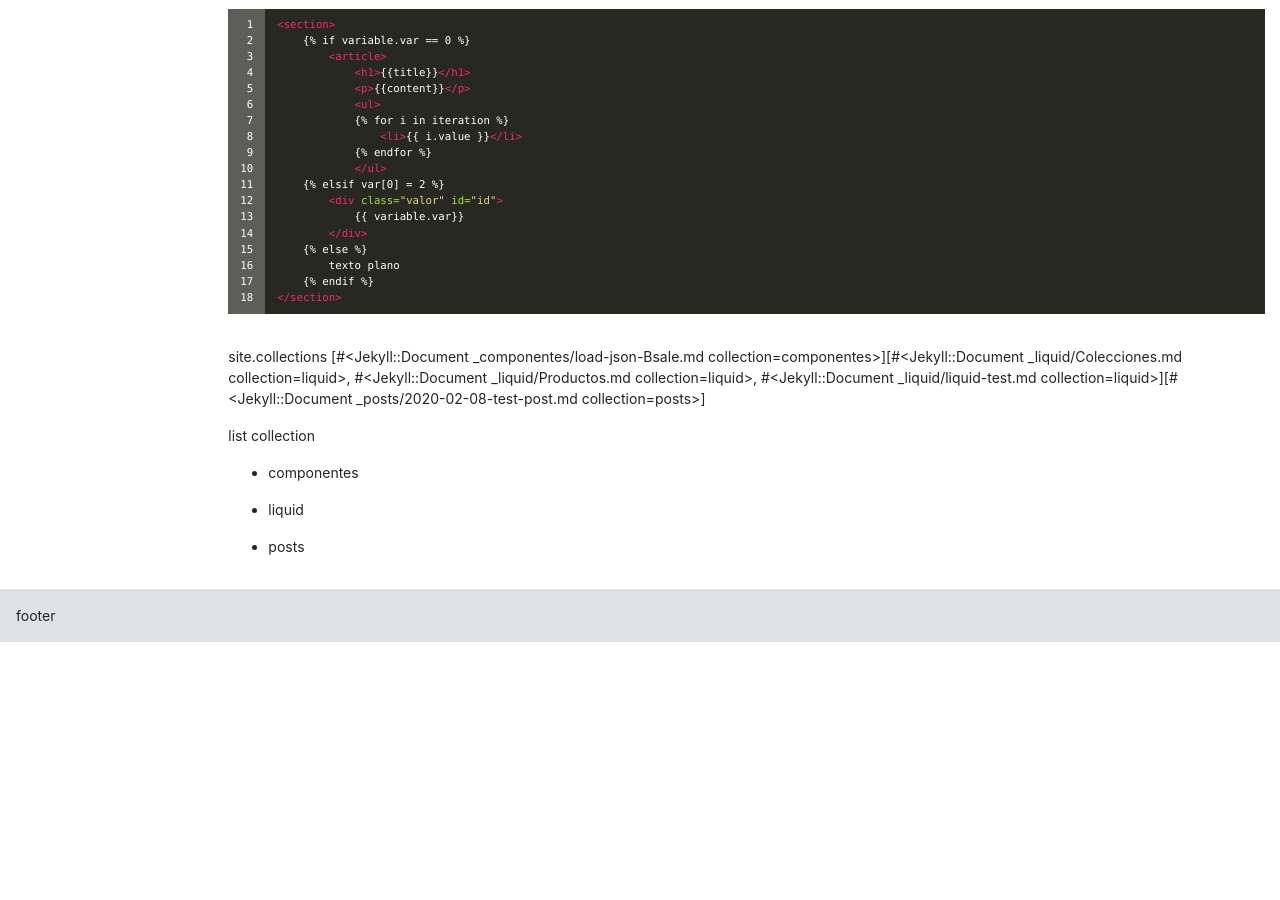
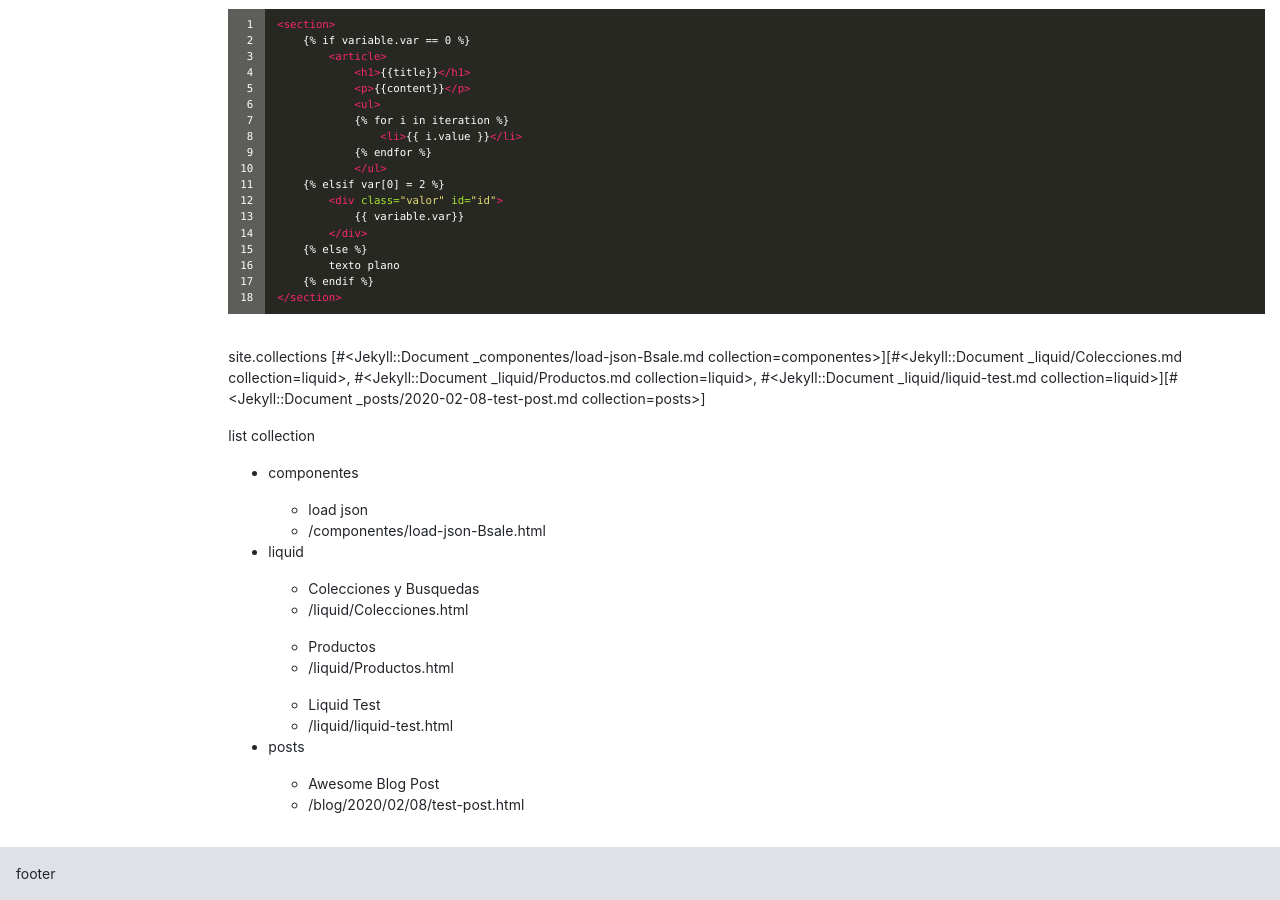
Before and after one commit to Bsale-IO/template-docs, a Jekyll site: the page built from docs/_liquid/liquid-test.md, in a window 1280 px wide and 900 px high, scrolled down 750 px. Built offline with Jekyll 4.4.1, drawn with Linux system fonts in a browser that asks for light colours; before the commit the page ends 1392 px from its top, so only the background shows below that.

Commit message:
colection label test

```diff
--- a/docs/_liquid/liquid-test.md
+++ b/docs/_liquid/liquid-test.md
@@ -67,6 +67,12 @@ list collection
 {% for collection in site.collections %}
   {% assign name = collection.label %}
 
+
   - {{name}}
 
+  {% for page in site.[name] %}
+    - {{ page.title }}
+    - {{ page.url }}
+  {% endfor %}
+
 {% endfor %}
```
